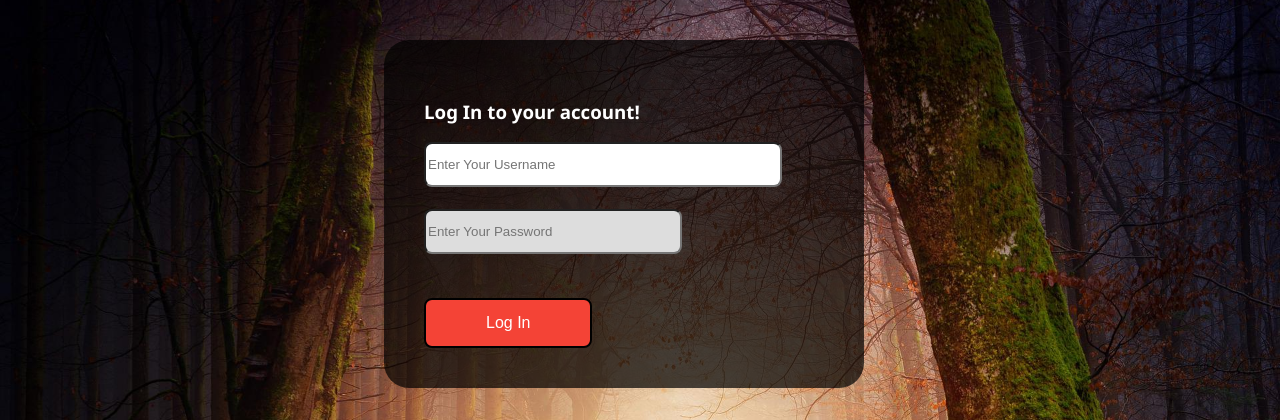
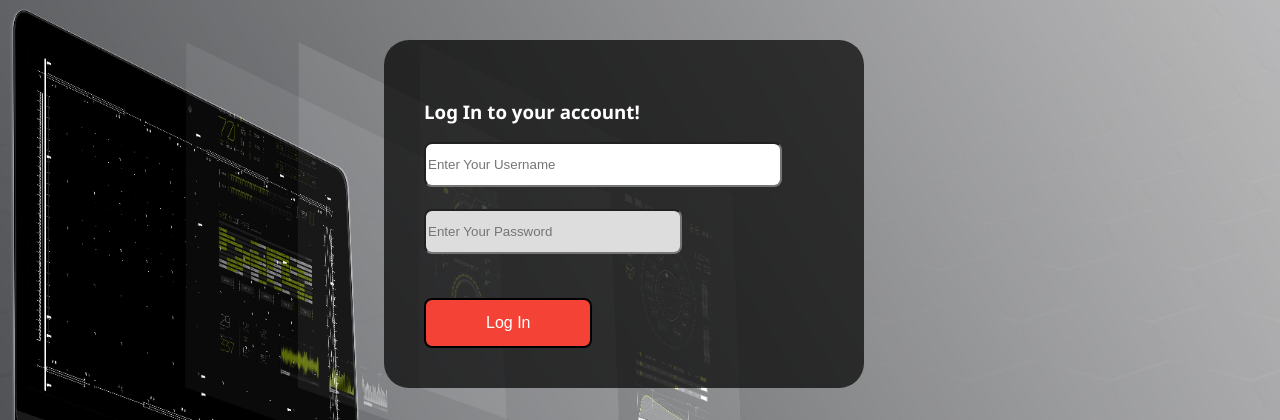
Before and after one commit to priyanshusingh302/userLoginSystem, a Django app: page /signin in a window 1280 px wide. Shown: the top 420 px of the page. Run offline with Django 4.2, Linux system fonts and the light colour scheme.

Commit message:
Update signin.css

```diff
--- a/static/signin.css
+++ b/static/signin.css
@@ -11,7 +11,7 @@ body
 		height: 100%;
 		background-attachment:fixed;
         color:white;
-        background-image:url(b1.jpg);
+        background-image:url(b3.jpg);
 
 
 }
```
